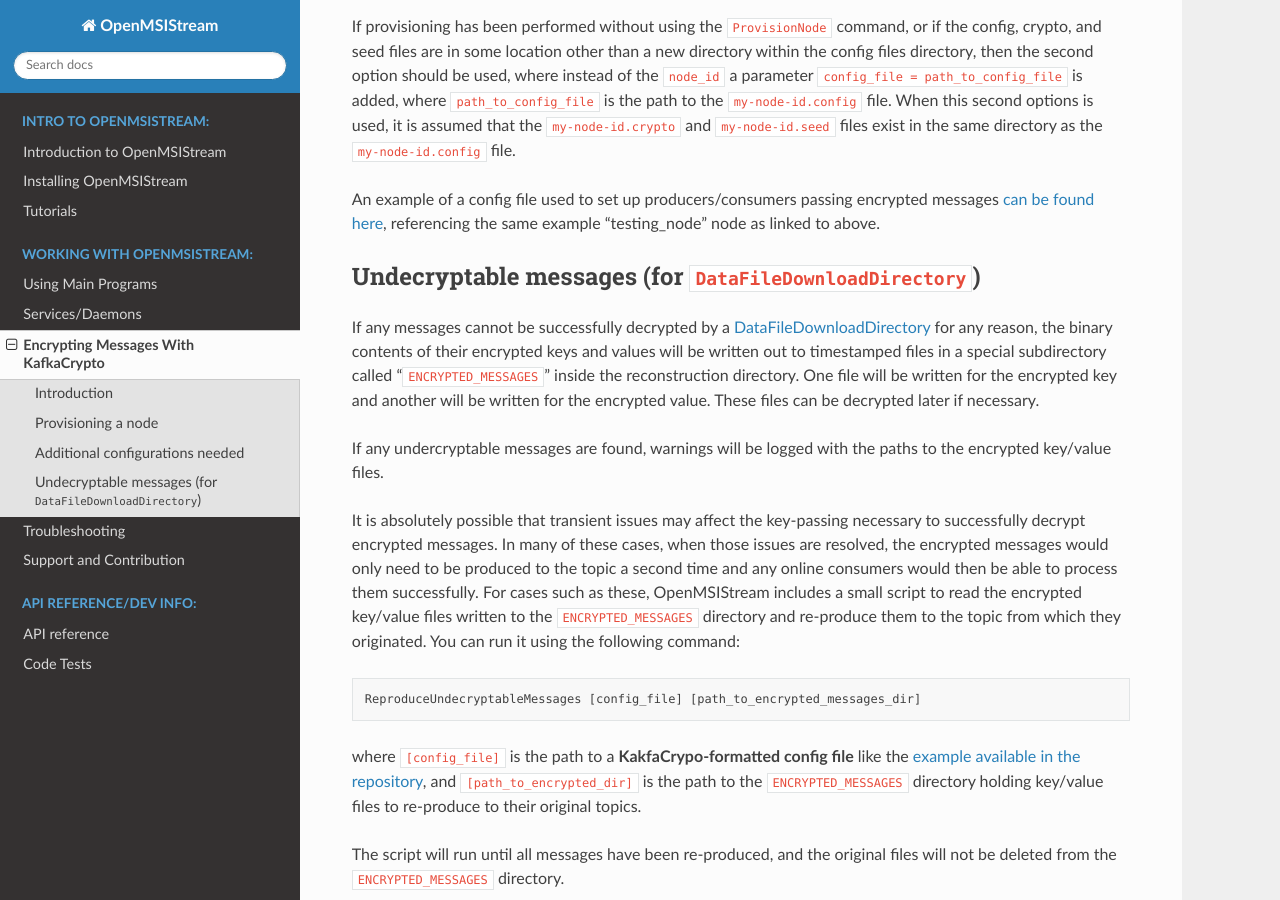
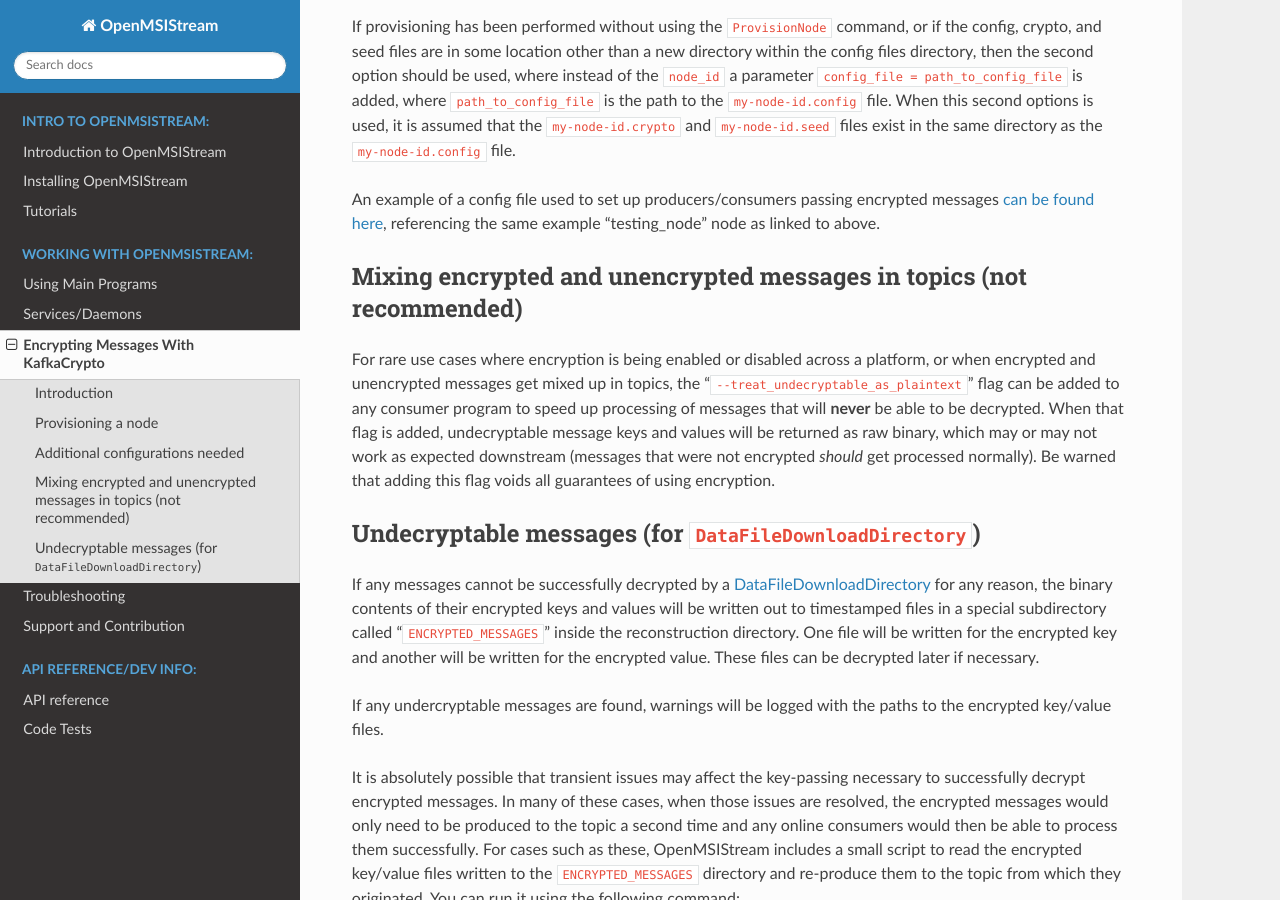
Before and after one commit to openmsi/openmsistream, a Sphinx documentation site: the page built from docs/source/user_info/encryption.rst, in a window 1280 px wide and 900 px high, scrolled down 1897 px. Built offline with Sphinx 7.4.7 and the Read the Docs theme 2.0.0, drawn with Linux system fonts in a browser that asks for light colours.

```diff
--- a/docs/source/user_info/encryption.rst
+++ b/docs/source/user_info/encryption.rst
@@ -48,6 +48,11 @@ If provisioning has been performed without using the ``ProvisionNode`` command,
 
 An example of a config file used to set up producers/consumers passing encrypted messages `can be found here <https://github.com/openmsi/openmsistream/blob/main/openmsistream/kafka_wrapper/config_files/test_encrypted.config>`_, referencing the same example "testing_node" node as linked to above.
 
+Mixing encrypted and unencrypted messages in topics (not recommended)
+---------------------------------------------------------------------
+
+For rare use cases where encryption is being enabled or disabled across a platform, or when encrypted and unencrypted messages get mixed up in topics, the "``--treat_undecryptable_as_plaintext``" flag can be added to any consumer program to speed up processing of messages that will **never** be able to be decrypted. When that flag is added, undecryptable message keys and values will be returned as raw binary, which may or may not work as expected downstream (messages that were not encrypted *should* get processed normally). Be warned that adding this flag voids all guarantees of using encryption.
+
 Undecryptable messages (for ``DataFileDownloadDirectory``)
 ----------------------------------------------------------
 
--- a/openmsistream/version.py
+++ b/openmsistream/version.py
@@ -1 +1 @@
-__version__ = "1.7.6"
+__version__ = "1.7.7"
```
